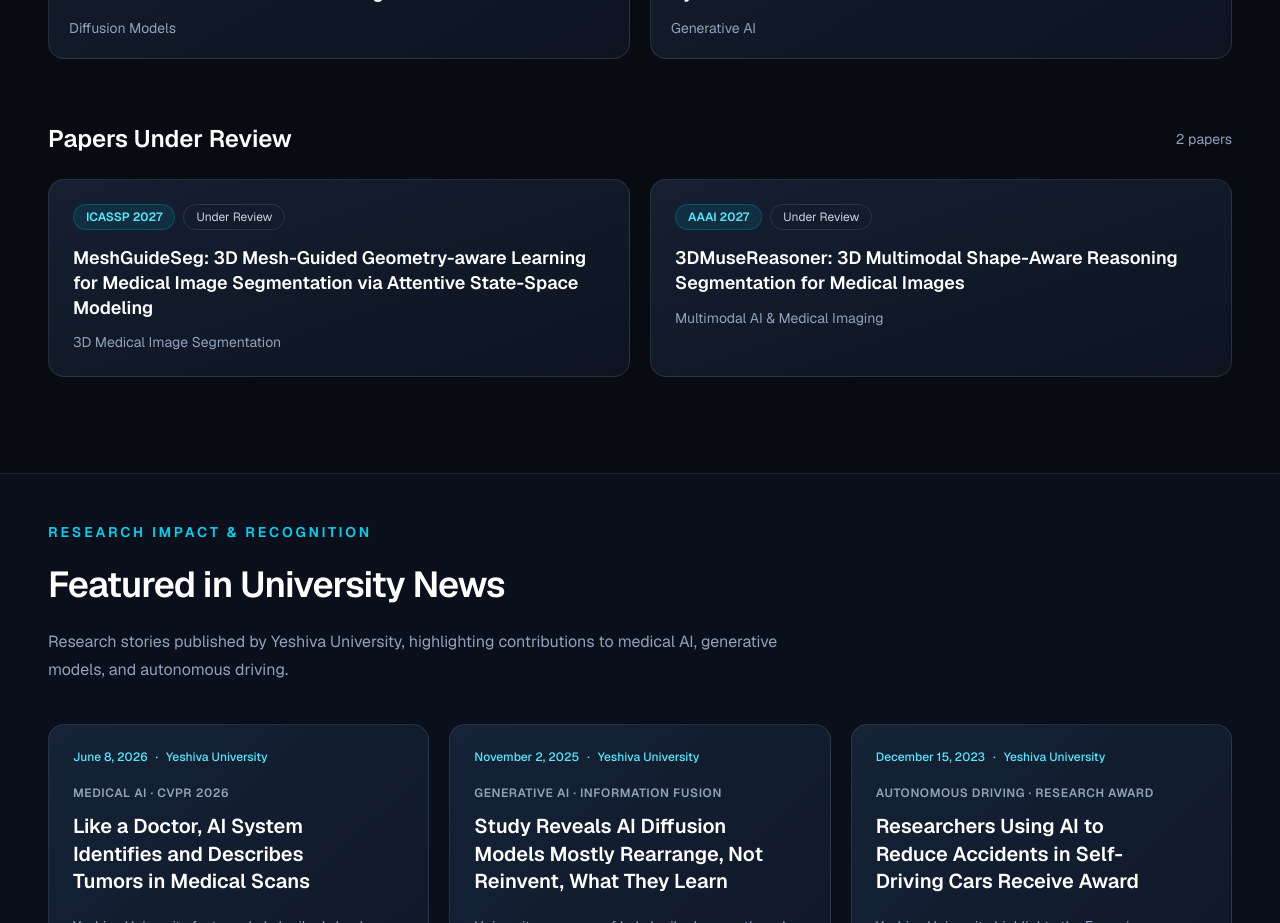
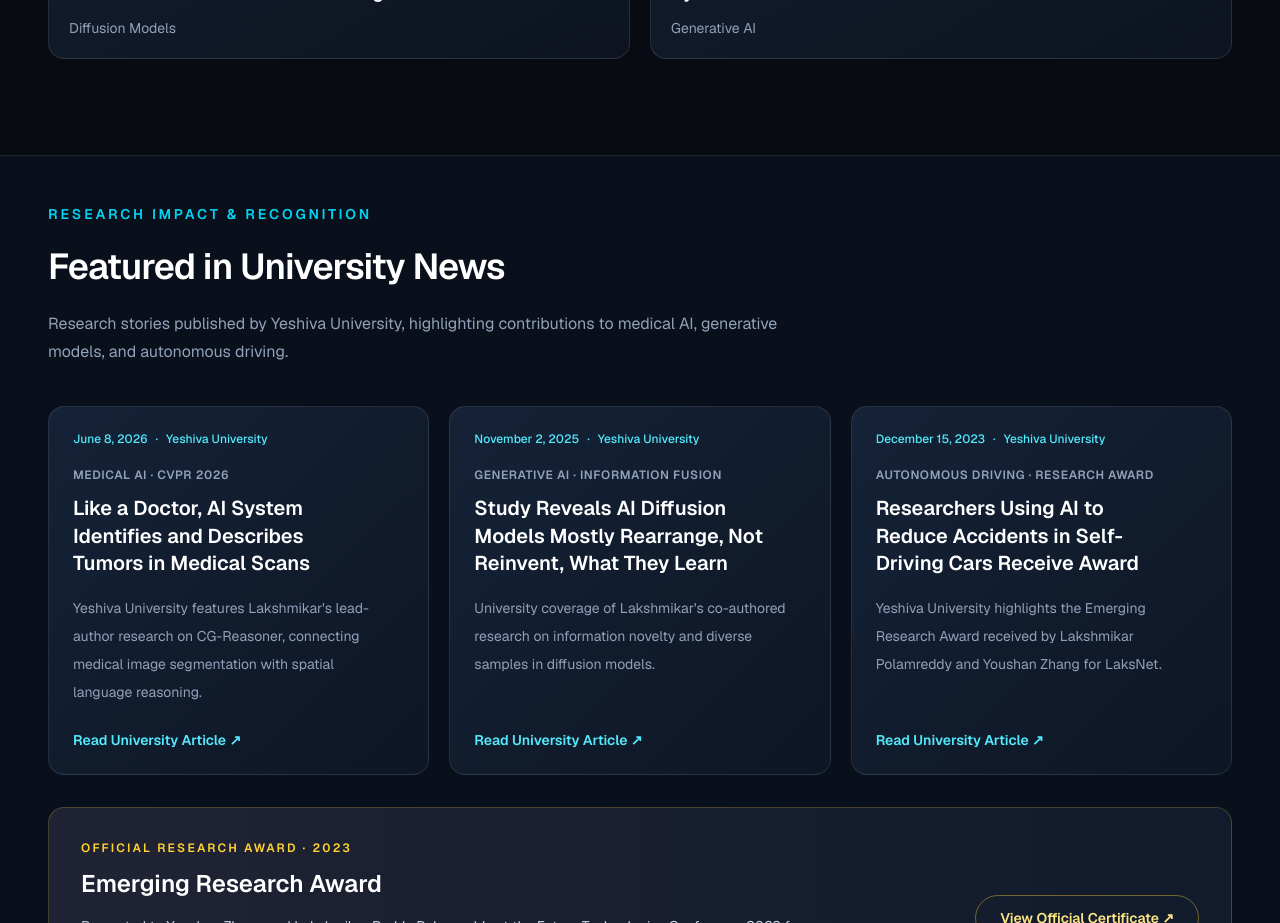
Before and after one commit to sravanipottipati/lakshmikar-ai-portfolio, a Next.js app: page / in a window 1280 px wide. Shown: the part 6780-7703 px from the top of the page. Built offline with nearby package versions, Linux system fonts and the light colour scheme.

Commit message:
Remove papers under review from portfolio

```diff
--- a/src/components/Publications.tsx
+++ b/src/components/Publications.tsx
@@ -68,22 +68,6 @@
     link: "https://link.springer.com/chapter/10.1007/978-3-031-47448-4_1",
     category: "Computer Vision",
     status: "Published",
-  },
-];
-
-const underReview: Publication[] = [
-  {
-    title: "MeshGuideSeg: 3D Mesh-Guided Geometry-aware Learning for Medical Image Segmentation via Attentive State-Space Modeling",
-    venue: "ICASSP 2027",
-    category: "3D Medical Image Segmentation",
-    status: "Under Review",
-  },
-  {
-    title: "3DMuseReasoner: 3D Multimodal Shape-Aware Reasoning Segmentation for Medical Images",
-    image: "/research/3dmusereasoner-architecture.png",
-    venue: "AAAI 2027",
-    category: "Multimodal AI & Medical Imaging",
-    status: "Under Review",
   },
 ];
 
@@ -313,43 +297,7 @@
           </div>
         </div>
 
-        {/* Papers under review */}
-        <div className="mt-16">
-          <div className="flex items-center justify-between gap-4">
-            <h3 className="text-2xl font-semibold text-white">
-              Papers Under Review
-            </h3>
-            <span className="text-sm text-slate-400">
-              {underReview.length} papers
-            </span>
-          </div>
 
-          <div className="mt-6 grid grid-cols-1 gap-5 md:grid-cols-2">
-            {underReview.map((paper) => (
-              <article
-                key={paper.title}
-                className="rounded-2xl border border-white/10 bg-gradient-to-br from-[#151f31] to-[#0d1420] p-6 transition-all duration-300 hover:border-cyan-300/35"
-              >
-                <div className="flex flex-wrap gap-2">
-                  <span className="rounded-full border border-cyan-400/20 bg-cyan-400/10 px-3 py-1 text-xs font-semibold text-cyan-300">
-                    {paper.venue}
-                  </span>
-                  <span className="rounded-full border border-white/10 px-3 py-1 text-xs text-slate-300">
-                    Under Review
-                  </span>
-                </div>
-
-                <h4 className="mt-4 text-lg font-semibold leading-snug text-white">
-                  {paper.title}
-                </h4>
-
-                <p className="mt-3 text-sm text-slate-400">
-                  {paper.category}
-                </p>
-              </article>
-            ))}
-          </div>
-        </div>
       </div>
 
       {preview && (
```
